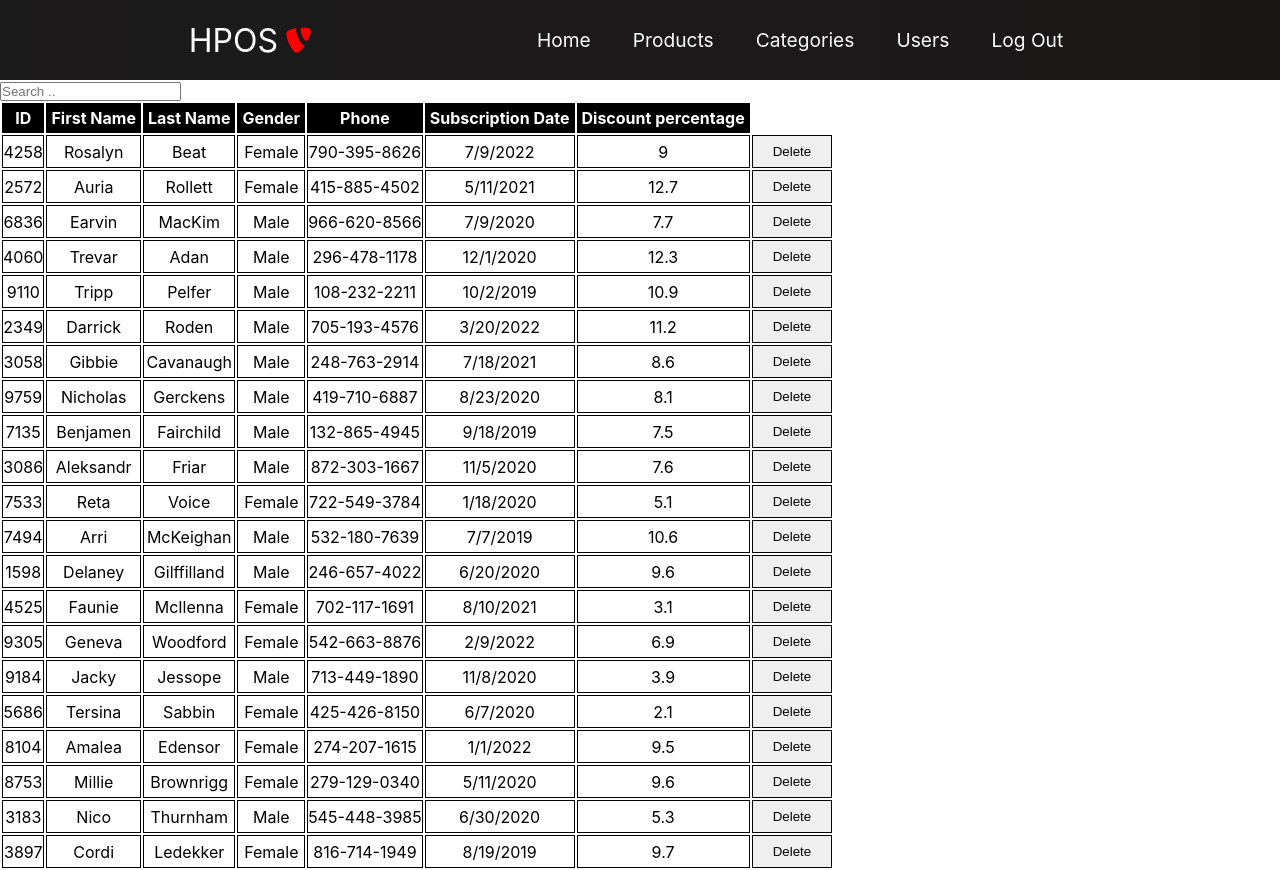
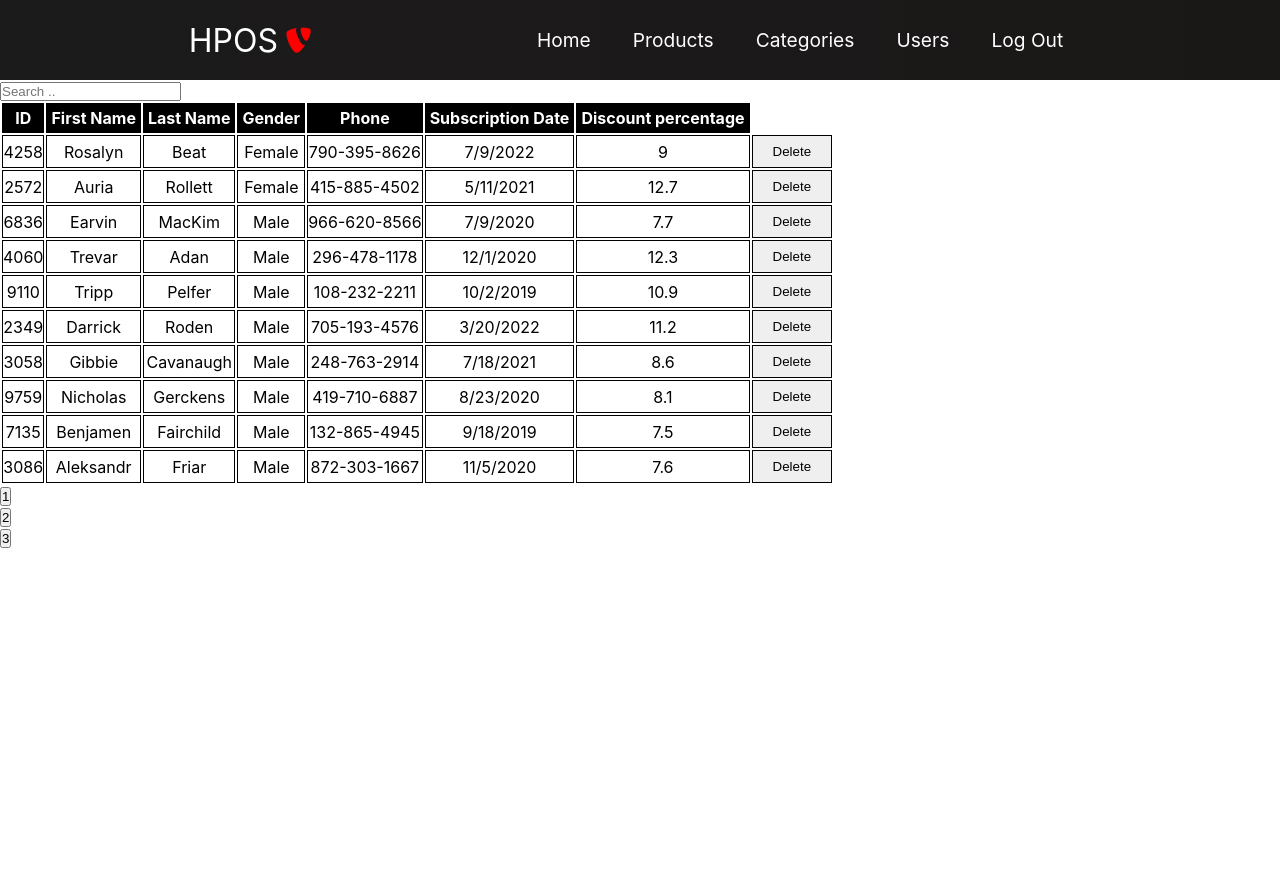
Before and after one commit to hazem237/POS-System-website, a React (Create React App) app in the folder Desktop/POS/pos-project/: page /users in a window 1280 px wide. After the commit the page ends 800 px from the top, so only its background shows below. Built offline with nearby package versions, Linux system fonts and the light colour scheme; data requests are answered from the project's data file.

Commit message:
Did Pagenation for Tables without libaries

```diff
--- a/Desktop/POS/pos-project/package.json
+++ b/Desktop/POS/pos-project/package.json
@@ -19,6 +19,7 @@
     "json-server": "^0.17.0",
     "react": "^18.2.0",
     "react-dom": "^18.2.0",
+    "react-paginate": "^8.1.3",
     "react-router-dom": "^6.4.2",
     "react-scripts": "5.0.1",
     "react-table": "^7.8.0",
--- a/Desktop/POS/pos-project/src/components/components-structure/Categories_table.js
+++ b/Desktop/POS/pos-project/src/components/components-structure/Categories_table.js
@@ -1,10 +1,13 @@
 import "../components-style/Table.css";
 import { useState, useEffect } from "react";
 import { Button } from "./Reusable components/Button";
+import Pagination from "./Reusable components/Pagination";
 
 const Categories_table = () => {
   const [categories, setCategories] = useState([]);
   const [query, setQuery] = useState("");
+  const [currentPage, setCurrentPage] = useState(1);
+  const [postsPerPage] = useState(10);
 
   useEffect(() => {
     const getCategories = async () => {
@@ -30,6 +33,12 @@
       keys.some((key) => item[key].toLowerCase().includes(query))
     );
   };
+
+  const indexOfLastPost = currentPage * postsPerPage;
+  const indexOfFirstPost = indexOfLastPost - postsPerPage;
+  const currentPosts = categories.slice(indexOfFirstPost, indexOfLastPost);
+  const paginate = (pageNumber) => setCurrentPage(pageNumber);
+
   return (
     <div>
       <input
@@ -63,6 +72,11 @@
           ))}
         </tbody>
       </table>
+      <Pagination
+        postsPerPage={postsPerPage}
+        totalPosts={categories.length}
+        paginate={paginate}
+      />
     </div>
   );
 };
--- a/Desktop/POS/pos-project/src/components/components-structure/Products_table.js
+++ b/Desktop/POS/pos-project/src/components/components-structure/Products_table.js
@@ -1,10 +1,16 @@
 import "../components-style/Table.css";
 import { useState, useEffect } from "react";
 import { Button } from "./Reusable components/Button";
+import ReactPaginate from "react-paginate";
+import Pagination from "./Reusable components/Pagination";
 
 const Products_table = () => {
   const [products, setProducts] = useState([]);
   const [query, setQuery] = useState("");
+  const keys = ["title", "category"];
+  const [loading, setLoading] = useState(false);
+  const [currentPage, setCurrentPage] = useState(1);
+  const [postsPerPage] = useState(10);
 
   useEffect(() => {
     console.log("useEffect executed");
@@ -23,15 +29,26 @@
 
     getProducts();
   }, []);
+
   const removeProduct = (id) => {
     setProducts(products.filter((user) => user.id !== id));
   };
-  const keys = ["title", "category"];
+
   const search = (data) => {
     return data.filter((item) =>
       keys.some((key) => item[key].toLowerCase().includes(query))
     );
   };
+
+   const indexOfLastPost = currentPage * postsPerPage;
+   const indexOfFirstPost = indexOfLastPost - postsPerPage;
+   const currentPosts = products.slice(indexOfFirstPost, indexOfLastPost);
+
+   // Change page
+   const paginate = (pageNumber) => setCurrentPage(pageNumber);
+
+
+
   return (
     <div>
       <input
@@ -52,7 +69,7 @@
           </tr>
         </thead>
         <tbody>
-          {search(products).map((product) => (
+          {search(currentPosts).map((product) => (
             <tr key={product.id}>
               <td>{product.id}</td>
               <td>
@@ -71,6 +88,11 @@
           ))}
         </tbody>
       </table>
+      <Pagination
+        postsPerPage={postsPerPage}
+        totalPosts={products.length}
+        paginate={paginate}
+      />
     </div>
   );
 };
--- /dev/null
+++ b/Desktop/POS/pos-project/src/components/components-structure/Reusable components/Pagination.js
@@ -0,0 +1,25 @@
+import React from "react";
+
+const Pagination = ({ postsPerPage, totalPosts, paginate }) => {
+  const pageNumbers = [];
+
+  for (let i = 1; i <= Math.ceil(totalPosts / postsPerPage); i++) {
+    pageNumbers.push(i);
+  }
+
+  return (
+    <nav>
+      <ul className="pagination">
+        {pageNumbers.map((number) => (
+          <li key={number} className="page-item">
+            <button onClick={() => paginate(number)}>
+                {number}
+            </button>
+          </li>
+        ))}
+      </ul>
+    </nav>
+  );
+};
+
+export default Pagination;
--- a/Desktop/POS/pos-project/src/components/components-structure/Users_table.js
+++ b/Desktop/POS/pos-project/src/components/components-structure/Users_table.js
@@ -1,10 +1,13 @@
 import "../components-style/Table.css";
 import { Button } from "./Reusable components/Button";
 import { useState, useEffect } from "react";
+import Pagination from "./Reusable components/Pagination";
 
 const Users_table = () => {
   const [users, setUsers] = useState([]);
   const [query, setQuery] = useState("");
+  const [currentPage, setCurrentPage] = useState(1);
+  const [postsPerPage] = useState(10);
 
   useEffect(() => {
     console.log("useEffect executed");
@@ -32,6 +35,13 @@
       keys.some((key) => item[key].toLowerCase().includes(query))
     );
   };
+
+   const indexOfLastPost = currentPage * postsPerPage;
+   const indexOfFirstPost = indexOfLastPost - postsPerPage;
+   const currentPosts = users.slice(indexOfFirstPost, indexOfLastPost);
+
+   // Change page
+   const paginate = (pageNumber) => setCurrentPage(pageNumber);
   return (
     <div>
       <input
@@ -54,7 +64,7 @@
           </tr>
         </thead>
         <tbody>
-          {search(users).map((user) => (
+          {search(currentPosts).map((user) => (
             <tr key={user.id}>
               <td>{user.id}</td>
               <td>{user.first_name}</td>
@@ -70,6 +80,11 @@
           ))}
         </tbody>
       </table>
+      <Pagination
+        postsPerPage={postsPerPage}
+        totalPosts={users.length}
+        paginate={paginate}
+      />
     </div>
   );
 };
```
Also changed, not shown: 1 other file (tests, documents, lock files or other folders).
